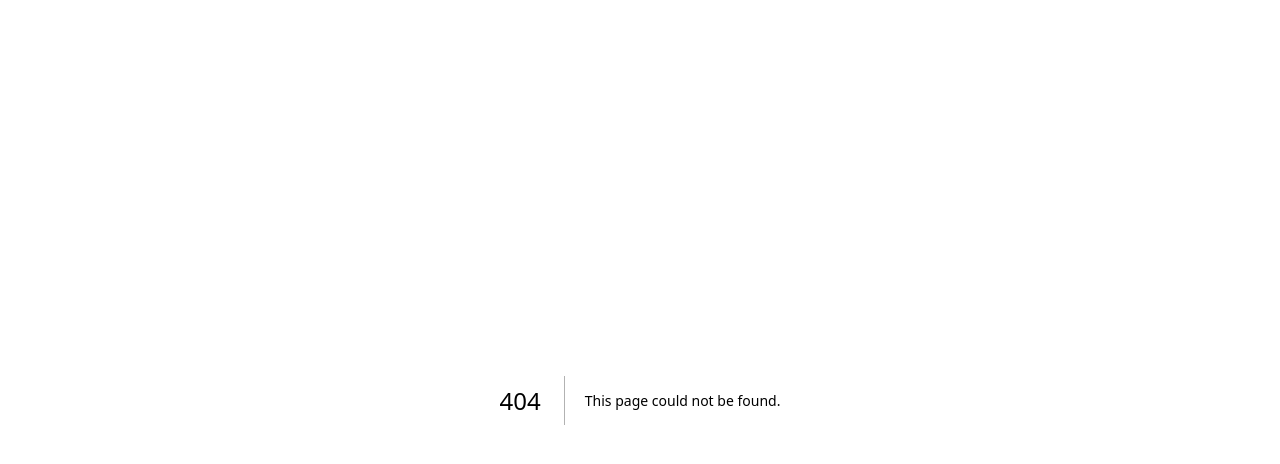
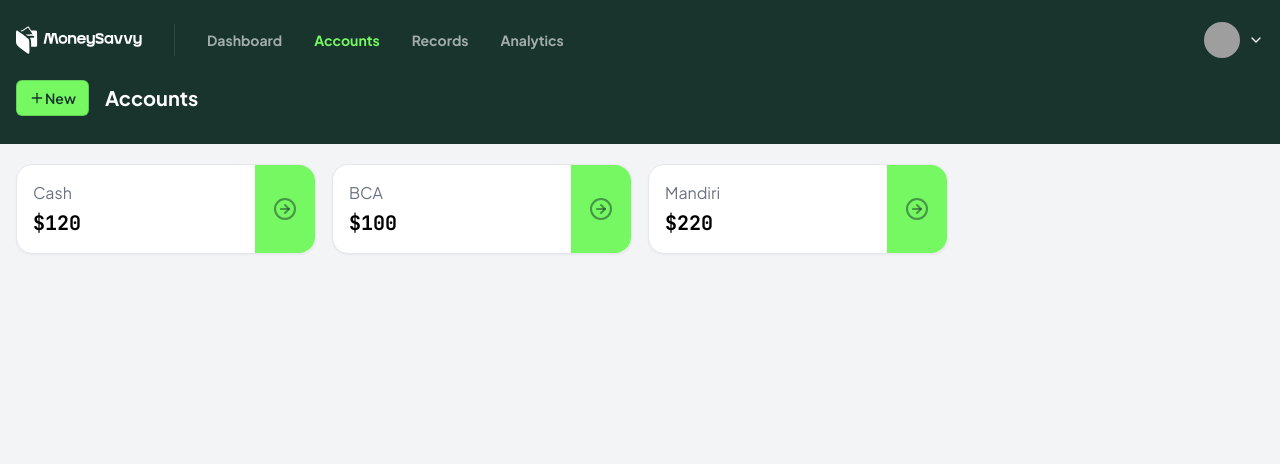
Before and after one commit to ahmadnurfadilah/moneysavvy, a Next.js app: page /accounts in a window 1280 px wide. Before the commit this address had no page. Shown: the top 464 px of the page. Built offline with nearby package versions, Linux system fonts and the light colour scheme; grey boxes are pictures that could not be loaded.

Commit message:
account: create ui

```diff
--- /dev/null
+++ b/app/(app)/accounts/page.jsx
@@ -0,0 +1,45 @@
+"use client";
+
+import { Button } from "@/components/ui/button";
+import { ArrowRightCircle, Plus } from "lucide-react";
+import Link from "next/link";
+
+const dummy = [
+  { id: 1, name: "Cash", amount: 120, category: "Cash" },
+  { id: 2, name: "BCA", amount: 100, category: "Debit" },
+  { id: 3, name: "Mandiri", amount: 220, category: "Debit" },
+];
+
+export default function Page() {
+  return (
+    <>
+      <div className="w-full bg-dark h-16 flex items-start mb-5">
+        <div className="container px-4">
+          <div className="flex items-center gap-4">
+            <Button size="sm" variant="primary">
+              <Plus className="w-4 h-4" />
+              New
+            </Button>
+            <h1 className="text-white text-xl font-bold">Accounts</h1>
+          </div>
+        </div>
+      </div>
+
+      <div className="container px-4">
+        <div className="grid grid-cols-1 sm:grid-cols-2 md:grid-cols-3 lg:grid-cols-4 gap-4">
+          {dummy.map((i) => (
+            <Link key={i.id} href="/" className="w-full bg-white rounded-2xl border shadow-sm flex items-center group hover:shadow-md transition-all hover:border-dark">
+              <div className="flex-1 p-4">
+                <h2 className="mb-1 text-gray-500">{i.name}</h2>
+                <p className="font-mono font-bold text-xl">${i.amount}</p>
+              </div>
+              <div className="shrink-0 bg-primary h-full rounded-r-2xl w-1/5 p-2 flex justify-center items-center text-dark/50 group-hover:w-1/4 transition-all group-hover:text-dark duration-500">
+                <ArrowRightCircle className="w-6 h-6" />
+              </div>
+            </Link>
+          ))}
+        </div>
+      </div>
+    </>
+  );
+}
--- a/app/(app)/layout.jsx
+++ b/app/(app)/layout.jsx
@@ -20,7 +20,7 @@ export default function Layout({ children }) {
           </div>
         </div>
       </nav>
-      <main>{children}</main>
+      <main className="bg-gray-100 min-h-[calc(100vh_-_5rem)]">{children}</main>
     </>
   );
 }
```
